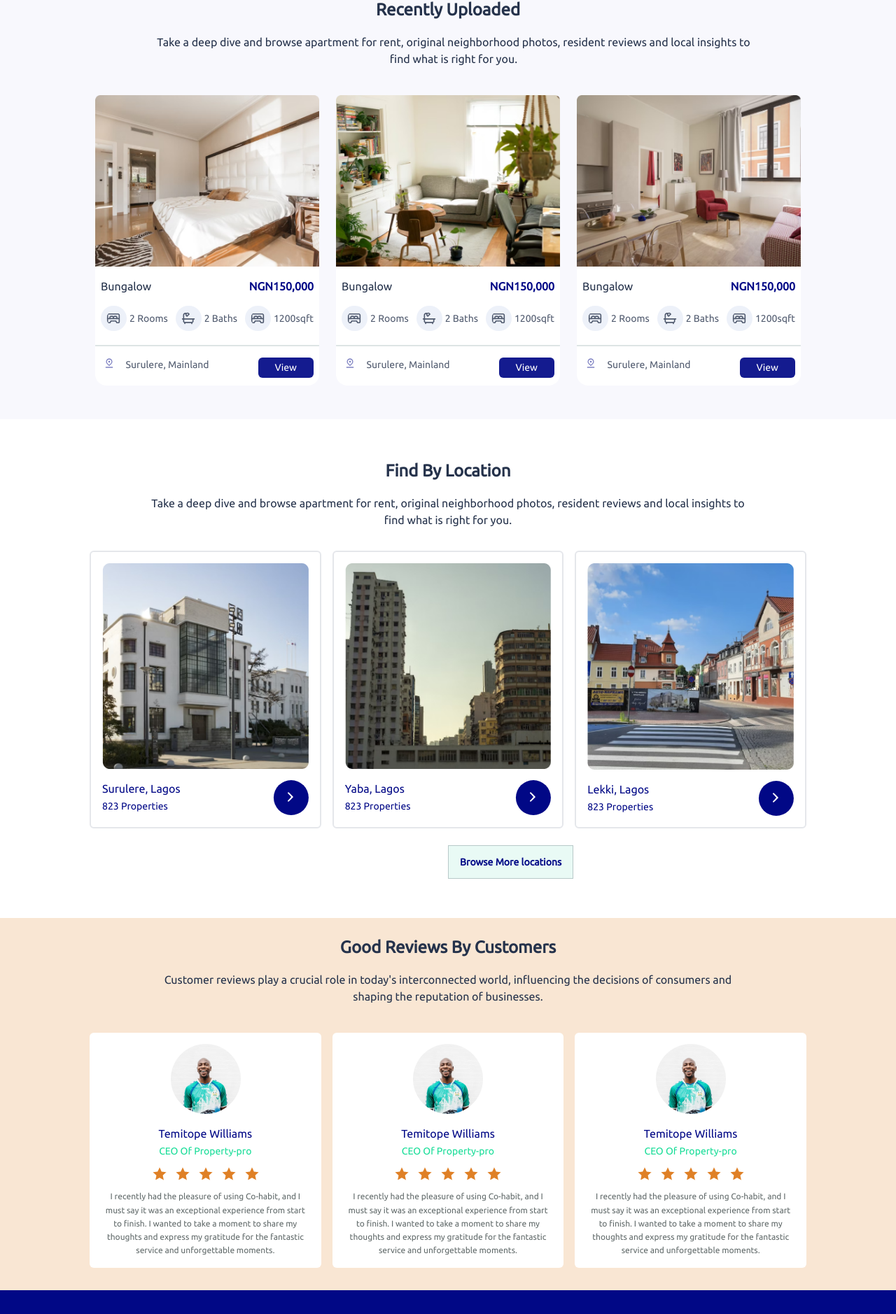
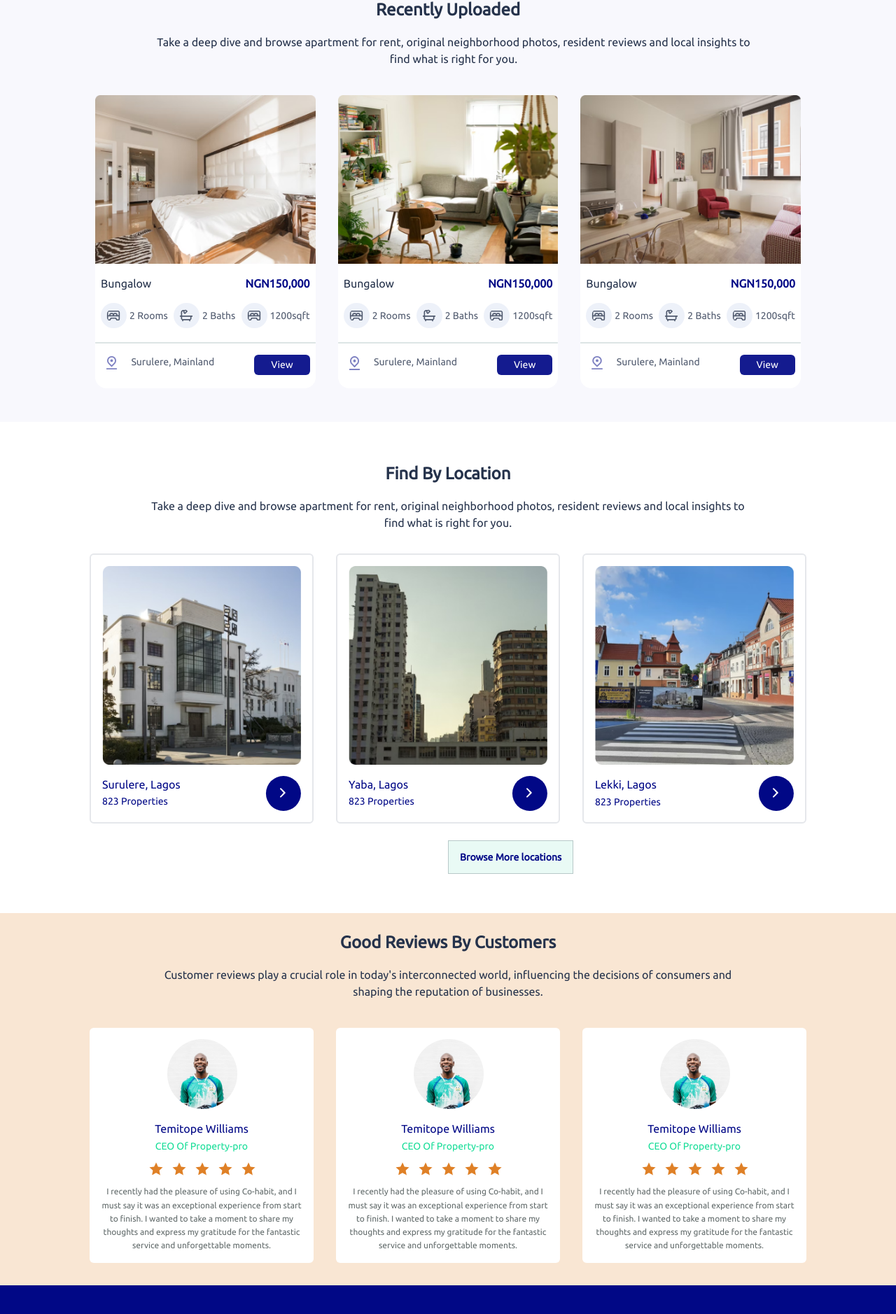
Before and after one commit to lazynerd-studios/Co-Habit-Landing, a React (Vite) app: page / in a window 1280 px wide. Shown: the part 1539-3417 px from the top of the page at 70% size. Built offline with nearby package versions, Linux system fonts and the light colour scheme.

Commit message:
Update Home.jsx

```diff
--- a/src/Components/Home/Home.jsx
+++ b/src/Components/Home/Home.jsx
@@ -265,7 +265,7 @@ const Home = () => {
               {/* <div className="laptop:flex tablet:flex hidden gap-4"> */}
               {/* {slides.map((item, index) => ( */}
               <div key={index}
-                className="laptop:grid tablet:mx-4 laptop:mx-0 tablet:grid laptop:grid-cols-3 grid-cols-1 tablet:grid-cols-2 tablet:gap-6 laptop:gap-6 ">
+                className="laptop:grid tablet:mx-4 laptop:mx-0 tablet:grid laptop:grid-cols-3 grid-cols-1 tablet:grid-cols-2 tablet:gap-6 laptop:gap-8 ">
                 {/* 01 */}
                 <div className="slide bg-white p-0 rounded-[1rem] mb-4">
                   <img src={Bungalow1} className=" w-full" alt="bungalow-1" />
@@ -305,7 +305,7 @@ const Home = () => {
 
                   <span className="flex justify-between mr-2">
                     <span className="flex">
-                      <img src={LocationPin} className="pb-6 ml-3 laptop:w-[8%] tablet:w-[6%] w-[12%] opacity-50" alt="location-pin" />
+                      <img src={LocationPin} className="pb-6 ml-3 laptop:w-[12%] tablet:w-[12%] w-[12%] opacity-50" alt="location-pin" />
                       <p className="text-[#515B6F] ml-4 text-[0.875rem] font-normal">
                         {currentSlide.area}
                       </p>
@@ -358,7 +358,7 @@ const Home = () => {
 
                   <span className="flex justify-between mr-2">
                     <span className="flex">
-                      <img src={LocationPin} className="pb-6 ml-3 laptop:w-[8%] tablet:w-[6%] w-[12%] opacity-50" alt="location-pin" />
+                      <img src={LocationPin} className="pb-6 ml-3 laptop:w-[12%] tablet:w-[12%] w-[12%] opacity-50" alt="location-pin" />
                       <p className="text-[#515B6F] ml-4 text-[0.875rem] font-normal">
                         {currentSlide.area}
                       </p>
@@ -411,7 +411,7 @@ const Home = () => {
 
                   <span className="flex justify-between mr-2">
                     <span className="flex">
-                      <img src={LocationPin} className="pb-6 ml-3 laptop:w-[8%] tablet:w-[6%] w-[12%] opacity-50" alt="location-pin" />
+                      <img src={LocationPin} className="pb-6 ml-3 laptop:w-[12%] tablet:w-[12%] w-[12%] opacity-50" alt="location-pin" />
                       <p className="text-[#515B6F] ml-4 text-[0.875rem] font-normal">
                         {currentSlide.area}
                       </p>
@@ -430,7 +430,7 @@ const Home = () => {
               {/* end of wide screen */}
 
               <button
-                className="btn  normal-case laptop:hidden tablet:hidden mx-[4.5rem] text-[#010886] font-bold leading-[1.8rem] rounded-none border-none bg-transparent hover:bg-transparent hover:" >
+                className="btn  normal-case laptop:hidden tablet:hidden mx-auto w-full text-[#010886] font-bold leading-[1.8rem] rounded-none border-none bg-transparent hover:bg-transparent hover:" >
                 Show all apartment
                 <svg xmlns="http://www.w3.org/2000/svg" width="18" height="15" viewBox="0 0 18 15" fill="none"
                   className="my-1" >
@@ -456,11 +456,11 @@ const Home = () => {
               find what is right for you.
             </p>
 
-            <div className="grid grid-cols-1 gap-6 laptop:grid-cols-3 tablet:grid-cols-2 tablet:mx-3 laptop:mx-0 laptop:gap-4">
+            <div className="grid grid-cols-1 gap-6 laptop:grid-cols-3 tablet:grid-cols-2 tablet:mx-3 laptop:mx-0 laptop:gap-8">
 
               {/* <div className="laptop:flex gap-8"> */}
               {/* 01 */}
-              <div className="border-2 rounded-md laptop:mt-0 p-4 laptop:w-auto tablet:w-full w-[97%] mx-auto">
+              <div className="border-2 rounded-md laptop:mt-0 p-4 laptop:w-auto tablet:w-full w-[97%] mx-auto laptop:mx-0 tablet:mx-0">
                 <img src={Building11} className="laptop:w-[] w-full" alt="building-2" />
 
                 <div className="flex pt-4 justify-between">
@@ -480,7 +480,7 @@ const Home = () => {
               </div>
 
               {/* 02 */}
-              <div className="border-2 rounded-md laptop:mt-0 p-4 laptop:w-auto tablet:w-full w-[97%] mx-auto">
+              <div className="border-2 rounded-md laptop:mt-0 p-4 laptop:w-auto tablet:w-full w-[97%] mx-auto laptop:mx-0 tablet:mx-0">
                 <img src={Building12} className="laptop:w-[] w-full" alt="building-2" />
 
                 <div className="flex pt-4 justify-between">
@@ -500,7 +500,7 @@ const Home = () => {
               </div>
 
               {/* 03 */}
-              <div className="border-2 rounded-md laptop:mt-0 p-4 laptop:w-auto tablet:w-full w-[97%] mx-auto">
+              <div className="border-2 rounded-md laptop:mt-0 p-4 laptop:w-auto tablet:w-full w-[97%] mx-auto laptop:mx-0 tablet:mx-0">
                 <img src={Building13} className="laptop:w-[] w-full" alt="building-2" />
 
                 <div className="flex pt-4 justify-between">
@@ -522,7 +522,7 @@ const Home = () => {
             </div>
 
             <button
-              className="btn my-6 w-auto normal-case laptop:left-1/2 tablet:left-1/2 mx-[5rem] laptop:mx-[0rem] tablet:mx-[0rem] relative text-[#010886] font-bold leading-[1.8rem] rounded-none border border-[#B8C9C9] bg-[#e7faf4e5] hover:bg-[#E7FAF4] hover:border">
+              className="btn my-6 w-auto normal-case laptop:left-1/2 tablet:left-1/2 mx-[8rem] laptop:mx-[0rem] tablet:mx-[0rem] relative text-[#010886] font-bold leading-[1.8rem] rounded-none border border-[#B8C9C9] bg-[#e7faf4e5] hover:bg-[#E7FAF4] hover:border">
               Browse More locations
             </button>
 
@@ -551,7 +551,7 @@ const Home = () => {
             </p>
 
             {/* <div className="laptop:flex gap-5"> */}
-            <div className="grid grid-cols-1 gap-6  laptop:grid-cols-3 tablet:grid-cols-2 laptop:gap-4">
+            <div className="grid grid-cols-1 gap-6  laptop:grid-cols-3 tablet:grid-cols-2 laptop:gap-8">
               {/* 01 */}
               <div className="bg-white border-none mx-2 laptop:mx-0 rounded-md laptop:mt-0 mt-8 p-4 laptop:w- w-[]">
                 <img src={TemitopeWilliams} className="laptop:w-[] w-[] mx-auto" alt="building-3" />
```
